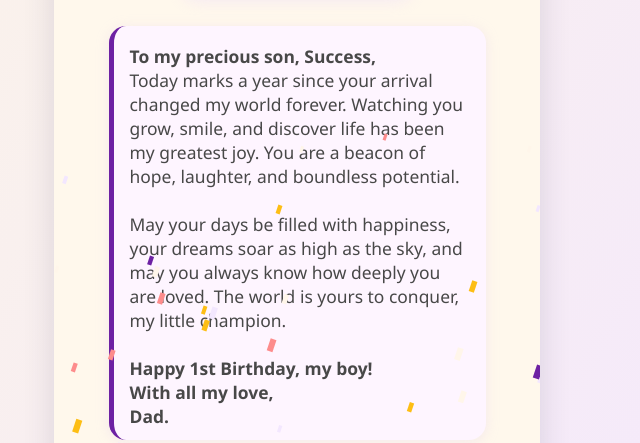
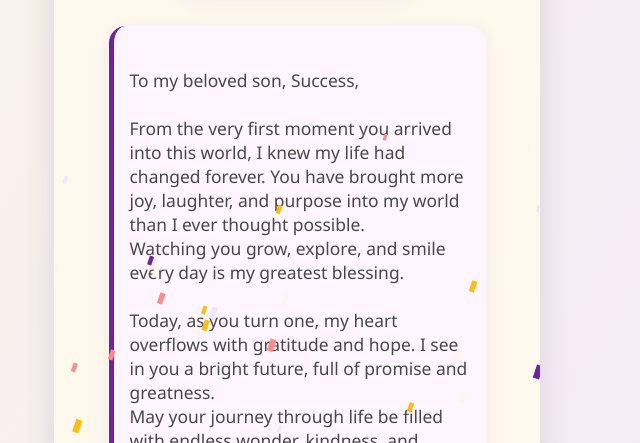
Before and after one commit to success20242/success-birthday, a plain HTML site: page success-birthday.html in a window 1280 px wide. Shown: the part 450-893 px from the top of the page, without its empty margins (343-983 px from the left). Drawn offline with Linux system fonts and the light colour scheme.

Commit message:
Update success-birthday.html

```diff
--- a/success-birthday.html
+++ b/success-birthday.html
@@ -63,6 +63,7 @@
       color: #484848;
       max-width: 340px;
       text-align: left;
+      white-space: pre-line;
     }
     .music-note {
       font-size: 1.5rem;
@@ -95,10 +96,19 @@
     <div class="subtitle">A Promising Star Turns One!</div>
     <img src="https://i.imgur.com/Rgt1n4m.jpeg" alt="Success - 1st Birthday" class="birthday-photo">
     <div class="message-box">
-      <b>To my precious son, Success,</b><br>
-      Today marks a year since your arrival changed my world forever. Watching you grow, smile, and discover life has been my greatest joy. You are a beacon of hope, laughter, and boundless potential. <br><br>
-      May your days be filled with happiness, your dreams soar as high as the sky, and may you always know how deeply you are loved. The world is yours to conquer, my little champion. <br><br>
-      <b>Happy 1st Birthday, my boy!<br>With all my love,<br>Dad.</b>
+      To my beloved son, Success,
+
+      From the very first moment you arrived into this world, I knew my life had changed forever. You have brought more joy, laughter, and purpose into my world than I ever thought possible.
+      Watching you grow, explore, and smile every day is my greatest blessing.
+
+      Today, as you turn one, my heart overflows with gratitude and hope. I see in you a bright future, full of promise and greatness.
+      May your journey through life be filled with endless wonder, kindness, and courage. I pray you always know how deeply you are loved and cherished.
+
+      No matter how tall you grow or how far you go, remember that you will always be my little boy—my miracle, my pride, my Success.
+
+      Happy 1st Birthday, my precious son!
+      With all my love,
+      Dad
     </div>
     <div>
       <span class="music-note">🎵</span>
```
